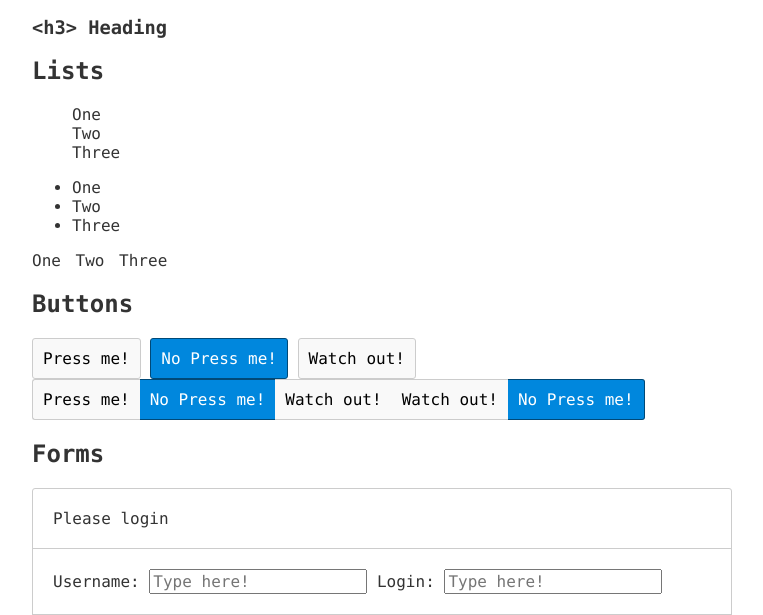
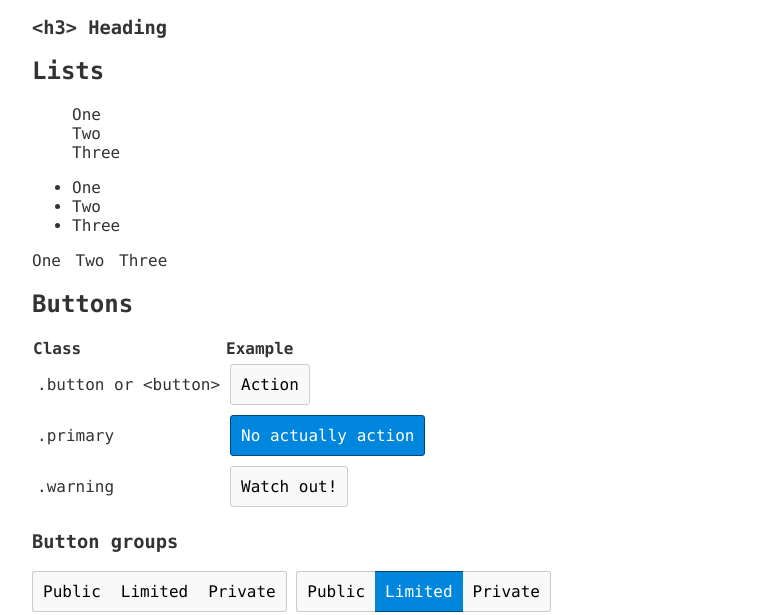
Before and after one commit to jdcantrell/gxl, a website: page index.html in a window 1280 px wide. Shown: the part 337-952 px from the top of the page, without its empty margins (258-1021 px from the left). Drawn offline with nearby package versions, Linux system fonts and the light colour scheme; files that its build step writes are made by us from their sources.

Commit message:
Minor example update

```diff
--- a/index.html
+++ b/index.html
@@ -49,16 +49,45 @@
       </ul>
 
       <h2>Buttons</h2>
-      <button class="btn" >Press me!</button>
-      <button class="btn btn-primary primary">No Press me!</button>
-      <button class="btn warning">Watch out!</button>
+      <table>
+        <thead>
+          <tr>
+            <th>Class</th>
+            <th>Example</th>
+          </tr>
+        </thead>
+        <tbody>
+          <tr>
+            <td class="collapsing">.button or &lt;button&gt;</td>
+            <td>
+              <button class="btn">Action</button>
+            </td>
+          </tr>
+          <tr>
+            <td>.primary</td>
+            <td>
+              <button class="primary btn btn-primary">No actually action</button>
+            </td>
+          </tr>
+          <tr>
+            <td>.warning</td>
+            <td>
+              <button class="warning">Watch out!</button>
+            </td>
+          </tr>
+        </tbody>
+      </table>
 
+      <h3>Button groups</h3>
       <div class="button-group">
-        <button class="btn" >Press me!</button>
-        <button class="btn btn-primary primary">No Press me!</button>
-        <button class="btn warning">Watch out!</button>
-        <button class="btn warning">Watch out!</button>
-        <button class="btn btn-primary primary">No Press me!</button>
+        <button class="btn" >Public</button>
+        <button class="btn" >Limited</button>
+        <button class="btn" >Private</button>
+      </div>
+      <div class="button-group">
+        <button class="btn">Public</button>
+        <button class="btn primary">Limited</button>
+        <button class="btn">Private</button>
       </div>
 
       <h2>Forms</h2>
@@ -76,7 +105,7 @@
             <input type="password" placeholder="Type here!" id="pw" name="pw">
           </section>
           <footer>
-            <input type="submit" value="Submit">
+            <input class="button primary" type="submit" value="Submit">
           </footer>
         </form>
       </section>
```
